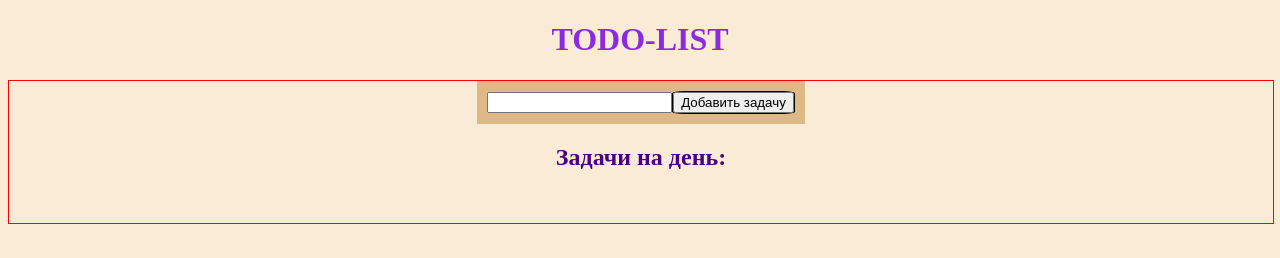
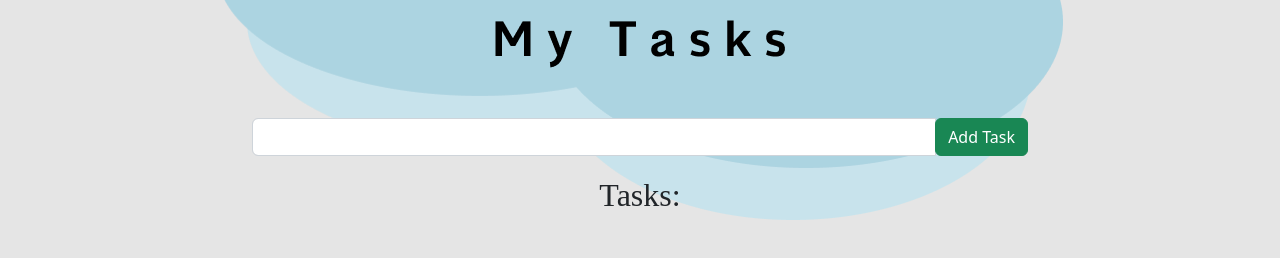
Before and after one commit to KoldaevAlexey/todo, a plain HTML site: page index.html in a window 1280 px wide. Drawn offline with nearby package versions, Linux system fonts and the light colour scheme; a web font is replaced by a local one.

Commit message:
Добавил немного стилей

```diff
--- /dev/null
+++ b/css/style.css
@@ -0,0 +1,33 @@
+* {
+  box-sizing: border-box;
+}
+
+body {
+  background: url("../bg/bg.png") no-repeat center;
+  background-color: #e5e5e5;
+}
+
+.container {
+  margin: 0 auto;
+  width: 800px;
+}
+
+.mytask_icon {
+  margin-top: 20px;
+  text-align: center;
+}
+
+.frame-wrapper {
+  display: block;
+}
+
+.input-group {
+  margin-top: 50px;
+}
+
+h2 {
+  position: relative;
+  top: 20px;
+  text-align: center;
+  font-family: "Cormorant SC", serif;
+}
--- a/index.html
+++ b/index.html
@@ -5,22 +5,44 @@
     <meta http-equiv="X-UA-Compatible" content="IE=edge" />
     <meta name="viewport" content="width=device-width, initial-scale=1.0" />
     <title>TO-DO</title>
-    <link rel="stylesheet" href="style.css" />
+    <link rel="preconnect" href="https://fonts.googleapis.com">
+    <link rel="preconnect" href="https://fonts.gstatic.com" crossorigin>
+    <link href="https://fonts.googleapis.com/css2?family=Cormorant+SC&display=swap" rel="stylesheet">
+    <link
+      href="https://cdn.jsdelivr.net/npm/bootstrap@5.2.0/dist/css/bootstrap.min.css"
+      rel="stylesheet"
+      integrity="sha384-gH2yIJqKdNHPEq0n4Mqa/HGKIhSkIHeL5AyhkYV8i59U5AR6csBvApHHNl/vI1Bx"
+      crossorigin="anonymous"
+    />
+    <link rel="stylesheet" href="css/style.css" />
   </head>
   <body>
-    <h1>TODO-LIST</h1>
-    <div class="frame-wrapper">
-      <div class="add-todo-wrapper">
-        <div class="input-wrapper">
-          <input type="text" class="todos-description" />
+    <div class="container">
+      <div class="mytask_icon">
+        <img src="icons/my_tasks.png" alt="My tasks" class="mytasks_img" />
+      </div>
+      <div class="frame-wrapper">
+        <div class="input-group">
+          <input type="text" class="form-control" placeholder="" aria-label="" aria-describedby="basic-addon1">
+          <div class="input-group-append">
+            <button class="btn btn-success" type="button">Add Task</button>
+          </div>
         </div>
-        <div class="add-button-wrapper">
-          <button class="add-btn">Добавить задачу</button>
+          </div>
         </div>
+        <h2>Tasks:</h2>
+        <ol class="todos-wrapper"></ol>
       </div>
-      <h2>Задачи на день:</h2>
-      <ol class="todos-wrapper"></ol>
     </div>
     <script src="main.js"></script>
   </body>
 </html>
+
+
+<!-- заготовка под новую таску -->
+<!-- <div class="input-group mb-3">
+  <div class="input-group-text">
+    <input class="form-check-input mt-0" type="checkbox" value="" aria-label="Checkbox for following text input">
+  </div>
+  <input type="text" class="form-control" aria-label="Text input with checkbox">
+</div> -->
--- a/main.js
+++ b/main.js
@@ -1,6 +1,6 @@
-const addTaskBtn = document.querySelector(".add-btn"),
+const addTaskBtn = document.querySelector(".btn-success"),
   todosWrapper = document.querySelector(".todos-wrapper"),
-  taskDescriptionInput = document.querySelector(".todos-description"),
+  taskDescriptionInput = document.querySelector(".form-control"),
   deleteTodos = document.querySelector(".dlt"),
   chbox = document.getElementsByClassName(".btn-complete");
 
--- a/style.css
+++ /dev/null
@@ -1,72 +0,0 @@
-body {
-  background-color: antiquewhite;
-}
-
-h1 {
-  text-align: center;
-  color: blueviolet;
-}
-
-h2 {
-  color: indigo;
-}
-
-.frame-wrapper {
-  display: flex;
-  flex-flow: column;
-  justify-content: center;
-  align-items: center;
-  width: 100%;
-  border: 1px solid red;
-}
-
-.add-todo-wrapper {
-  display: flex;
-  align-items: center;
-  padding: 10px;
-  background-color: burlywood;
-}
-
-.add-button-wrapper {
-  justify-content: flex-end;
-  display: flex;
-  cursor: pointer;
-  background-color: hotpink;
-  border-radius: 10%;
-  border: 1px solid black;
-}
-
-.todo-item {
-  display: flex;
-  width: 600px;
-  min-height: 30px;
-  margin-bottom: 10px;
-  padding: 10px;
-  border: 1px solid red;
-}
-
-.description {
-  display: flex;
-  align-items: center;
-  width: 100%;
-}
-
-.buttons {
-  color: red;
-  display: flex;
-  align-items: center;
-  justify-content: flex-end;
-}
-
-.buttons button {
-  height: 30px;
-  width: 90px;
-}
-
-.on {
-  background-color: black;
-}
-
-.checked {
-  text-decoration: line-through;
-}
```
Also changed, not shown: bg/bg.png (added), icons/check-off.png (added), icons/check-on.png (added), icons/input.png (added), icons/my_tasks.png (added), icons/task_desc_line.png (added), icons/trash.png (added).
